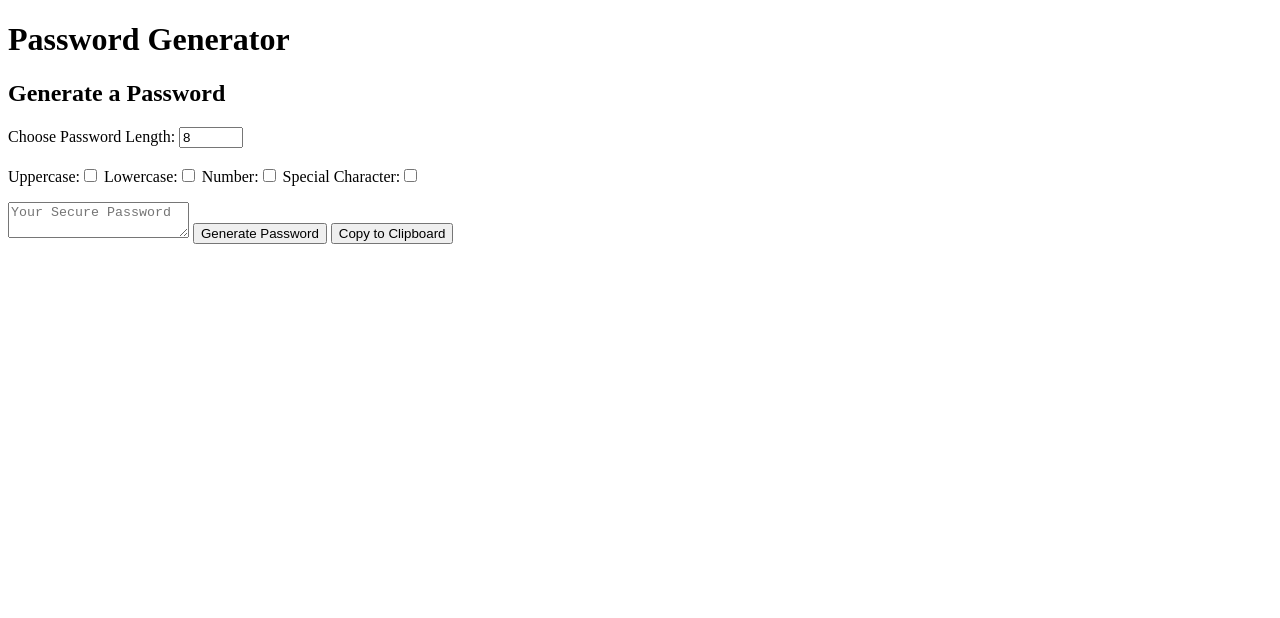
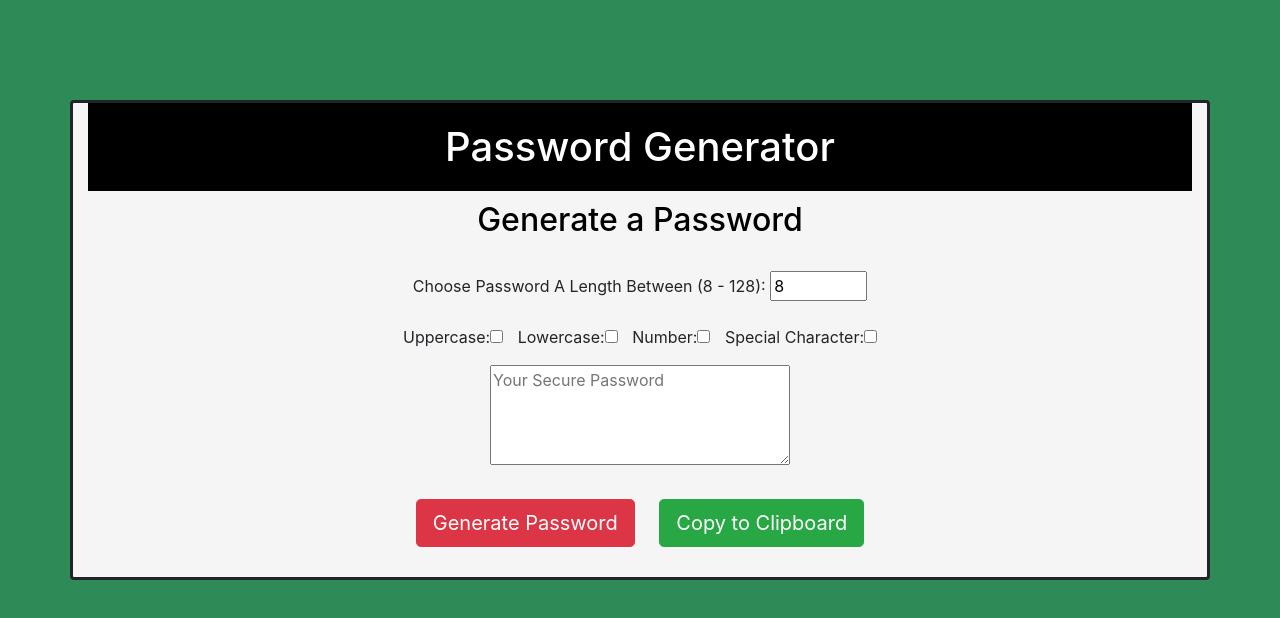
Before and after one commit to Dondean21/Password_Generator, a plain HTML site: page index.html in a window 1280 px wide. Drawn offline with nearby package versions, Linux system fonts and the light colour scheme.

Commit message:
styled with CSS

```diff
--- a/index.html
+++ b/index.html
@@ -5,36 +5,50 @@
     <meta name="viewport" content="width=device-width, initial-scale=1.0" />
     <meta http-equiv="X-UA-Compatible" content="ie=edge" />
     <title>Password Generator</title>
+    <link rel="stylesheet" href="https://stackpath.bootstrapcdn.com/bootstrap/4.3.1/css/bootstrap.min.css" integrity="sha384-ggOyR0iXCbMQv3Xipma34MD+dH/1fQ784/j6cY/iJTQUOhcWr7x9JvoRxT2MZw1T" crossorigin="anonymous">
+    <link rel="stylesheet" type="text/css" href="style.css">
   </head>
   <body>
+
+    <div class="container rounded">
     <header>
       <h1>Password Generator</h1>
     </header>
     <h2>Generate a Password</h2>
+    <br />
     <p>
-            Choose Password Length: <input type="number" id="charLen" value="8" min="8" max="128" /><br />
-            <br>
-            Uppercase:<input type="checkbox" id="upCase"/>
-            Lowercase:<input type="checkbox" id="lowCase"/>
-            Number:<input type="checkbox" id="num"/>
+      Choose Password A Length Between (8 - 128):
+      <input type="number" id="charLen" value="8" min="8" max="128" /><br />
+     <br />
+      Uppercase:<input type="checkbox" id="upCase" />
+
+      Lowercase:<input type="checkbox" id="lowCase" class="lowCase"/>
+
+      Number:<input type="checkbox" id="num" />
+
       Special Character:<input type="checkbox" id="spChar"/>
+
+
+
     </p>
     <textarea
       readonly
       id="password"
       placeholder="Your Secure Password"
     ></textarea>
-    <button id="generate">Generate Password</button>
-    <button id="copy">
+    <br>
+    <div class="button">
+    <button type="button" class="btn btn-danger btn-lg" id="generate">Generate Password</button>
+    <button type="button" class="btn btn-success btn-lg" id="copy">
       Copy to Clipboard
     </button>
+    </div>
     <script>
       var charUp = "ABCDEFGHIJKLMNOPQRSTUVWXYZ";
       var charLow = "abcdefghijklmnopqrstuvwxyz";
       var charSp = "!@#$%^&*:?>+";
-        var num  =  "1234567890";
+      var num = "1234567890";
       var fill = "";
-
 
       var charLen = document.getElementById("charLen");
       var numBox = document.getElementById("num");
@@ -45,34 +59,33 @@
       var copy = document.getElementById("copy");
       var password = document.getElementById("password");
 
-
-       generate.addEventListener("click",function(event){
-
+      generate.addEventListener("click", function(event) {
         var characters = fill;
-           (upBox.checked) ? characters += charUp : " ";
-           (lowBox.checked) ? characters += charLow : " ";
-           (numBox.checked) ? characters += num : " ";
-           (spBox.checked) ? characters += charSp : " ";
+        upBox.checked ? (characters += charUp) : " ";
+        lowBox.checked ? (characters += charLow) : " ";
+        numBox.checked ? (characters += num) : " ";
+        spBox.checked ? (characters += charSp) : " ";
 
         password.value = passwordGen(charLen.value, characters);
-
       });
 
+      copy.addEventListener("click", function(event) {
+        document.execCommand("copy");
 
+        alert("Your Password has been saved to the clipboard");
+      });
 
-
-        function passwordGen(len,characters){
+      function passwordGen(len, characters) {
         var pWord = " ";
 
-            for(var i = 0; i < len; i++){
-                pWord += characters.charAt(Math.floor(Math.random() * characters.length));
+        for (var i = 0; i < len; i++) {
+          pWord += characters.charAt(
+            Math.floor(Math.random() * characters.length)
+          );
         }
         return pWord;
       }
-
-
-
-
     </script>
+    </div>
   </body>
 </html>
--- /dev/null
+++ b/style.css
@@ -0,0 +1,76 @@
+body {
+    background-color: seagreen;
+}
+
+.container{
+
+    margin:auto;
+    border: solid 3px;
+    background-color: whitesmoke;
+    padding-bottom: 20px;
+    margin-top: 100px;
+
+}
+
+h1{
+    background-color: black;
+    color:white;
+    width:auto;
+    margin: auto;
+    padding:20px;
+    text-align: center;
+    margin-bottom: 10px;
+}
+
+h2{
+    text-align: center;
+    color:black;
+}
+
+p{
+    text-align: center;
+}
+
+#upCase{
+    margin-right: 10px;
+}
+
+.lowCase{
+    margin-right: 10px;
+}
+
+#num{
+    margin-right: 10px;
+
+}
+/* #spChar{
+    margin-right: 10px;
+} */
+
+
+#password{
+
+    width: 300px;
+    height: 100px;
+
+}
+textarea {
+    display: block;
+    margin-left: auto;
+    margin-right: auto;
+}
+.button {
+
+    margin: 0 auto;
+    text-align: center;
+    padding:10px;
+
+}
+
+#generate {
+    margin-right: 10px;
+}
+
+#copy {
+    margin-left: 10px;
+}
```
Also changed, not shown: index2.html (deleted, +0 -78 lines). Lines whose indentation alone changed are shown as unchanged.
